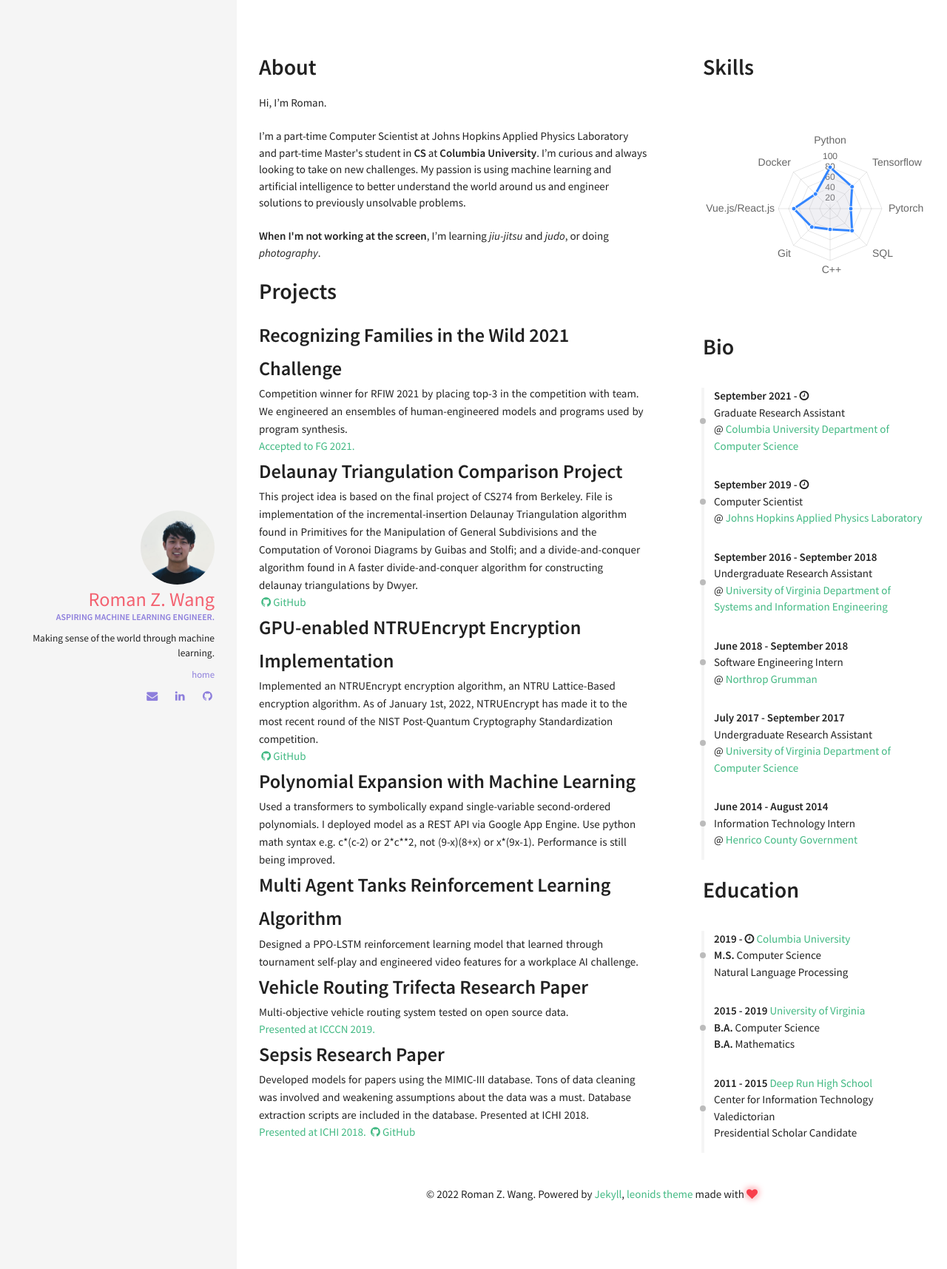
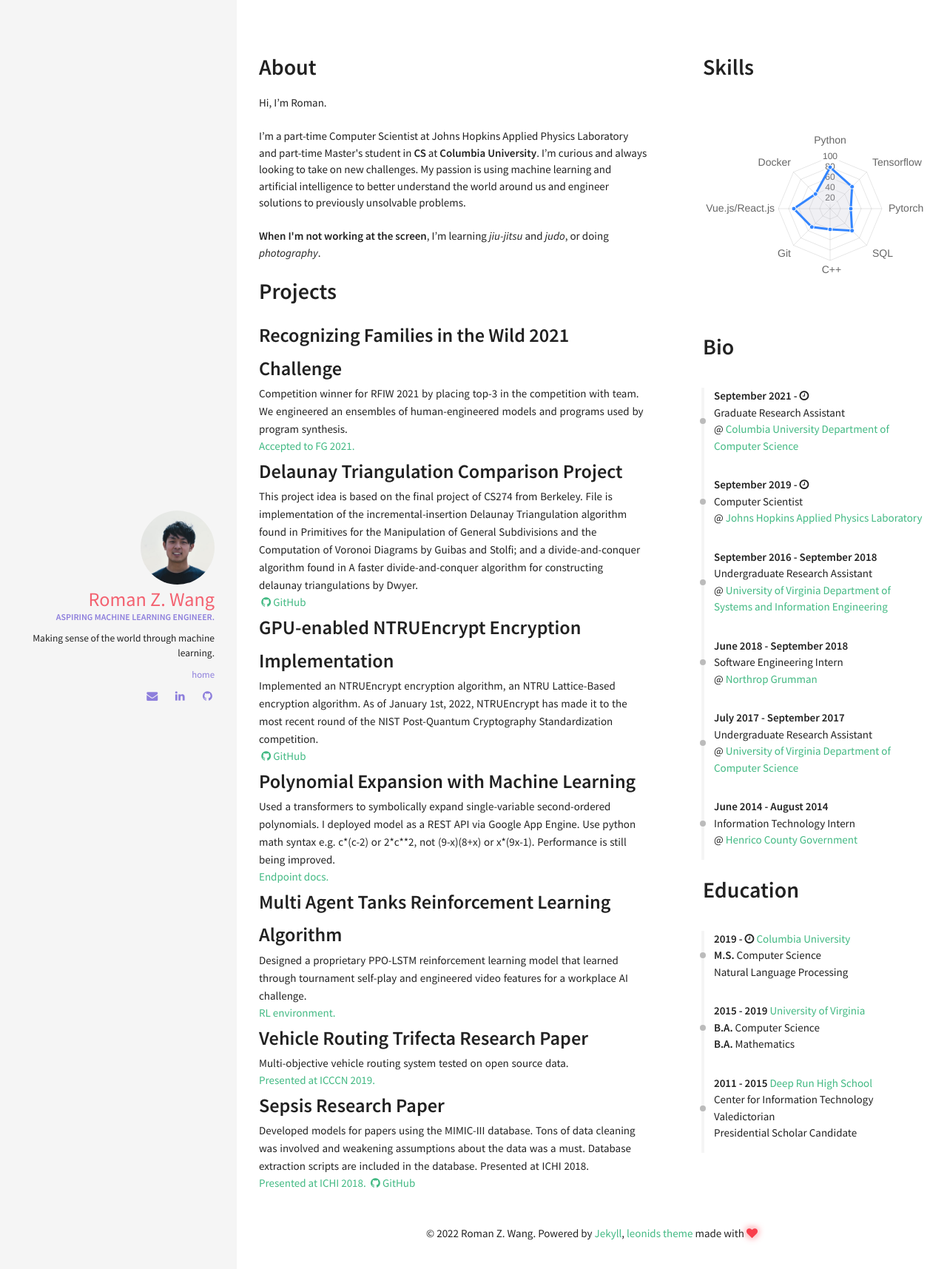
Before and after one commit to RomanZWang/romanzwang.github.io, a Jekyll site: the page built from index.html, in a window 1280 px wide. Shown: the top 1715 px of the page at 74% size. Built offline with Jekyll 4.4.1, drawn with Linux system fonts in a browser that asks for light colours; nearby versions of some CDN libraries.

Commit message:
add link text

```diff
--- a/_data/index/projects.yml
+++ b/_data/index/projects.yml
@@ -15,10 +15,12 @@
 - name: Polynomial Expansion with Machine Learning
   descr: "Used a transformers to symbolically expand single-variable second-ordered polynomials. I deployed model as a REST API via Google App Engine. Use python math syntax e.g. c*(c-2) or 2*c**2, not (9-x)(8+x) or x*(9x-1). Performance is still being improved."
   material-link: https://pelagic-tracker-337505.uc.r.appspot.com/docs
+  material-text: Endpoint docs.
 
 - name: Multi Agent Tanks Reinforcement Learning Algorithm
-  descr: "Designed a PPO-LSTM reinforcement learning model that learned through tournament self-play and engineered video features for a workplace AI challenge."
+  descr: "Designed a proprietary PPO-LSTM reinforcement learning model that learned through tournament self-play and engineered video features for a workplace AI challenge."
   material-link: https://arxiv.org/abs/2002.11174
+  material-text: RL environment.
 
 - name: Vehicle Routing Trifecta Research Paper
   descr: "Multi-objective vehicle routing system tested on open source data."
```
